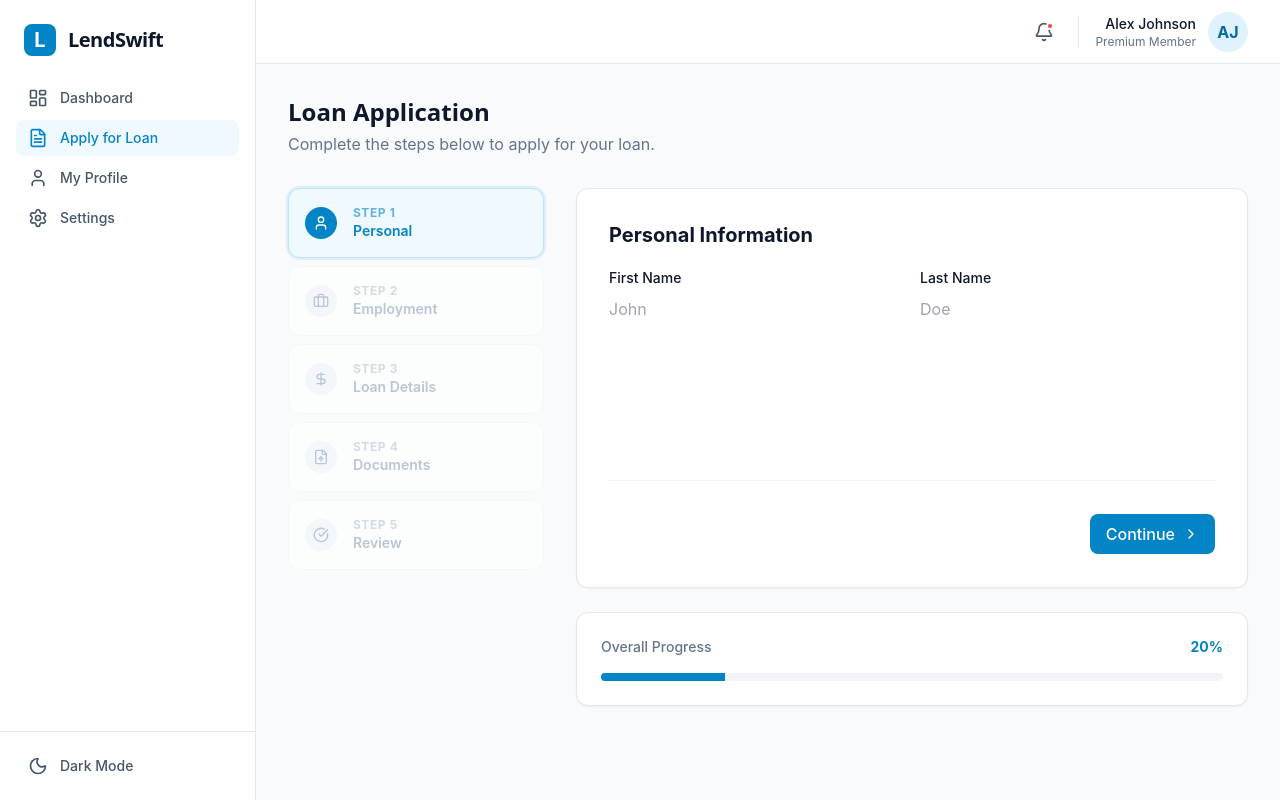
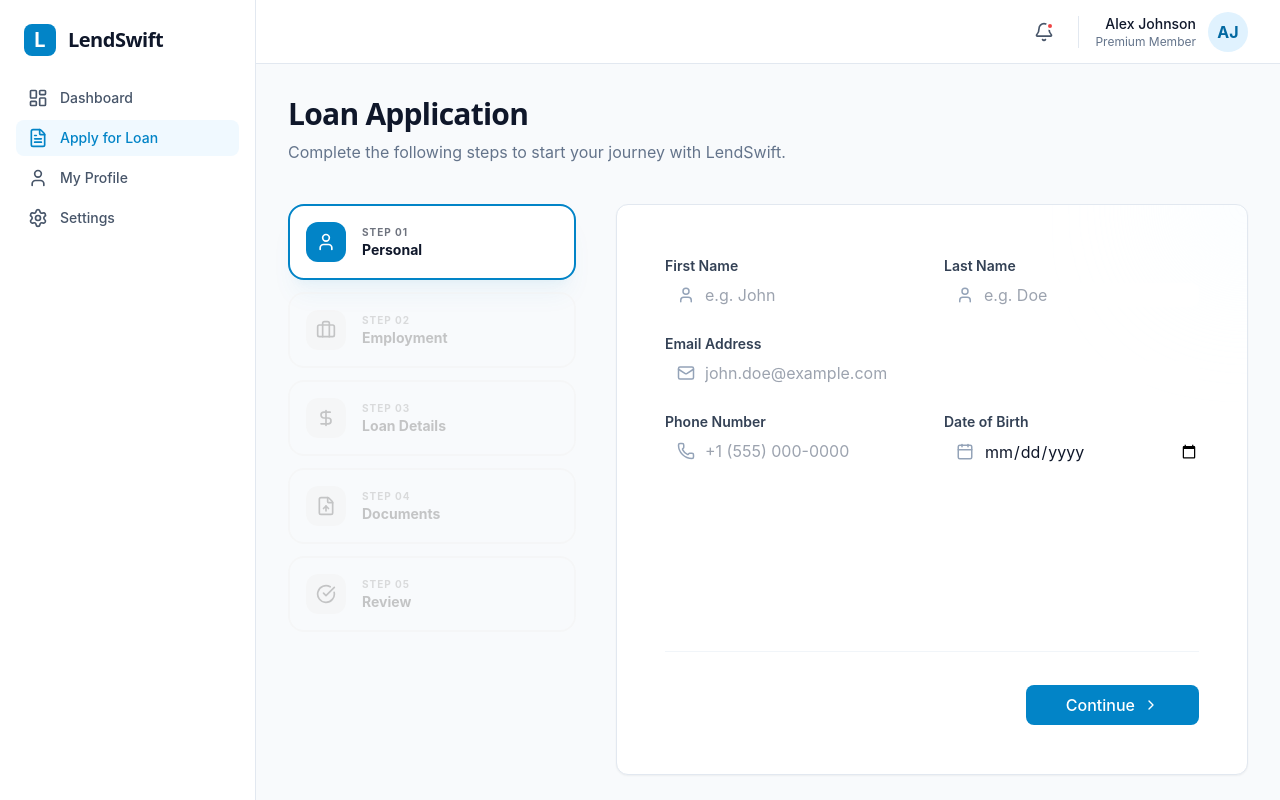
Before and after one commit to shankumar7/Lendshift, a React (Vite) app: page /apply in a window 1280 px wide. Shown: the top 800 px of the page. Built offline with nearby package versions, Linux system fonts and the light colour scheme.

Commit message:
feat: modularize loan application wizard with dedicated step forms and updated navigation flow

```diff
--- /dev/null
+++ b/src/forms/EmploymentInfoForm.jsx
@@ -0,0 +1,62 @@
+import React from 'react';
+import { useForm, FormProvider } from 'react-hook-form';
+import { zodResolver } from '@hookform/resolvers/zod';
+import { employmentInfoSchema } from '@/schemas/loanSchema';
+import FormField from '@/components/FormField';
+import { Briefcase, DollarSign, PieChart } from 'lucide-react';
+
+const EmploymentInfoForm = ({ onSubmit, defaultValues }) => {
+  const methods = useForm({
+    resolver: zodResolver(employmentInfoSchema),
+    defaultValues,
+    mode: 'onChange',
+  });
+
+  const employmentOptions = [
+    { label: 'Full-time', value: 'Full-time' },
+    { label: 'Part-time', value: 'Part-time' },
+    { label: 'Self-employed', value: 'Self-employed' },
+    { label: 'Contract', value: 'Contract' },
+  ];
+
+  return (
+    <FormProvider {...methods}>
+      <form id="step-form" onSubmit={methods.handleSubmit(onSubmit)} className="space-y-6">
+        <div className="grid grid-cols-1 md:grid-cols-2 gap-6">
+          <FormField
+            name="employerName"
+            label="Employer Name"
+            placeholder="e.g. Acme Corp"
+            icon={Briefcase}
+          />
+          <FormField
+            name="jobTitle"
+            label="Job Title"
+            placeholder="e.g. Product Manager"
+            icon={Briefcase}
+          />
+        </div>
+
+        <div className="grid grid-cols-1 md:grid-cols-2 gap-6">
+          <FormField
+            name="monthlyIncome"
+            label="Monthly Income ($)"
+            type="number"
+            placeholder="5000"
+            icon={DollarSign}
+            description="Gross monthly income before tax"
+          />
+          <FormField
+            name="employmentType"
+            label="Employment Type"
+            type="select"
+            options={employmentOptions}
+            icon={PieChart}
+          />
+        </div>
+      </form>
+    </FormProvider>
+  );
+};
+
+export default EmploymentInfoForm;
--- /dev/null
+++ b/src/forms/LoanDetailsForm.jsx
@@ -0,0 +1,58 @@
+import React from 'react';
+import { useForm, FormProvider } from 'react-hook-form';
+import { zodResolver } from '@hookform/resolvers/zod';
+import { loanDetailsSchema } from '@/schemas/loanSchema';
+import FormField from '@/components/FormField';
+import { DollarSign, HelpCircle, Calendar } from 'lucide-react';
+
+const LoanDetailsForm = ({ onSubmit, defaultValues }) => {
+  const methods = useForm({
+    resolver: zodResolver(loanDetailsSchema),
+    defaultValues,
+    mode: 'onChange',
+  });
+
+  const purposeOptions = [
+    { label: 'Debt Consolidation', value: 'debt_consolidation' },
+    { label: 'Home Improvement', value: 'home_improvement' },
+    { label: 'Major Purchase', value: 'major_purchase' },
+    { label: 'Medical Expenses', value: 'medical' },
+    { label: 'Business Venture', value: 'business' },
+    { label: 'Other', value: 'other' },
+  ];
+
+  return (
+    <FormProvider {...methods}>
+      <form id="step-form" onSubmit={methods.handleSubmit(onSubmit)} className="space-y-6">
+        <div className="grid grid-cols-1 md:grid-cols-2 gap-6">
+          <FormField
+            name="loanAmount"
+            label="Loan Amount ($)"
+            type="number"
+            placeholder="10000"
+            icon={DollarSign}
+            description="Between $1,000 and $500,000"
+          />
+          <FormField
+            name="termMonths"
+            label="Loan Term (Months)"
+            type="number"
+            placeholder="36"
+            icon={Calendar}
+            description="Between 6 and 120 months"
+          />
+        </div>
+
+        <FormField
+          name="loanPurpose"
+          label="Loan Purpose"
+          type="select"
+          options={purposeOptions}
+          icon={HelpCircle}
+        />
+      </form>
+    </FormProvider>
+  );
+};
+
+export default LoanDetailsForm;
--- /dev/null
+++ b/src/forms/PersonalInfoForm.jsx
@@ -0,0 +1,60 @@
+import React from 'react';
+import { useForm, FormProvider } from 'react-hook-form';
+import { zodResolver } from '@hookform/resolvers/zod';
+import { personalInfoSchema } from '@/schemas/loanSchema';
+import FormField from '@/components/FormField';
+import { User, Mail, Phone, Calendar } from 'lucide-react';
+
+const PersonalInfoForm = ({ onSubmit, defaultValues }) => {
+  const methods = useForm({
+    resolver: zodResolver(personalInfoSchema),
+    defaultValues,
+    mode: 'onChange',
+  });
+
+  return (
+    <FormProvider {...methods}>
+      <form id="step-form" onSubmit={methods.handleSubmit(onSubmit)} className="space-y-6">
+        <div className="grid grid-cols-1 md:grid-cols-2 gap-6">
+          <FormField
+            name="firstName"
+            label="First Name"
+            placeholder="e.g. John"
+            icon={User}
+          />
+          <FormField
+            name="lastName"
+            label="Last Name"
+            placeholder="e.g. Doe"
+            icon={User}
+          />
+        </div>
+
+        <FormField
+          name="email"
+          label="Email Address"
+          type="email"
+          placeholder="john.doe@example.com"
+          icon={Mail}
+        />
+
+        <div className="grid grid-cols-1 md:grid-cols-2 gap-6">
+          <FormField
+            name="phone"
+            label="Phone Number"
+            placeholder="+1 (555) 000-0000"
+            icon={Phone}
+          />
+          <FormField
+            name="dob"
+            label="Date of Birth"
+            type="date"
+            icon={Calendar}
+          />
+        </div>
+      </form>
+    </FormProvider>
+  );
+};
+
+export default PersonalInfoForm;
--- a/src/pages/LoanWizard.jsx
+++ b/src/pages/LoanWizard.jsx
@@ -1,6 +1,6 @@
-import React, { useEffect } from 'react';
+import React from 'react';
 import { motion, AnimatePresence } from 'framer-motion';
-import { useNavigate, useLocation } from 'react-router-dom';
+import { toast } from 'react-hot-toast';
 import useLoanStore from '@/store/useLoanStore';
 import {
   User,
@@ -10,156 +10,209 @@ import {
   CheckCircle,
   ChevronLeft,
   ChevronRight,
+  ShieldCheck
 } from 'lucide-react';
 import { cn } from '@/utils/cn';
 
-// Step components (Internal or imported)
-const Step1 = () => (
-  <div className="space-y-4">
-    <h2 className="text-xl font-bold">Personal Information</h2>
-    <div className="grid grid-cols-2 gap-4">
+// Import actual step forms
+import PersonalInfoForm from '@/forms/PersonalInfoForm';
+import EmploymentInfoForm from '@/forms/EmploymentInfoForm';
+import LoanDetailsForm from '@/forms/LoanDetailsForm';
+
+const DocumentStep = () => (
+  <div className="space-y-6">
+    <div className="p-8 border-2 border-dashed border-slate-200 dark:border-slate-800 rounded-xl text-center space-y-4 hover:border-primary-500 transition-colors cursor-pointer">
+      <div className="w-16 h-16 bg-primary-50 dark:bg-primary-900/10 text-primary-600 rounded-full flex items-center justify-center mx-auto">
+        <FileUp size={32} />
+      </div>
+      <div>
+        <p className="font-bold">Upload Identity Proof</p>
+        <p className="text-sm text-slate-500">Drag and drop your Passport or Driver's License</p>
+      </div>
+      <button className="btn-secondary text-xs">Browse Files</button>
+    </div>
+  </div>
+);
+
+const ReviewStep = () => {
+  const { formData } = useLoanStore();
+  return (
+    <div className="space-y-6">
+      <div className="bg-emerald-50 dark:bg-emerald-900/10 p-4 rounded-lg flex gap-3 text-emerald-700 dark:text-emerald-400">
+        <ShieldCheck className="shrink-0" />
+        <p className="text-sm">Please review your information carefully before submitting. This will be used for your credit check.</p>
+      </div>
+
+      <div className="grid grid-cols-1 md:grid-cols-2 gap-8">
         <div className="space-y-2">
-        <label className="text-sm font-medium">First Name</label>
-        <input className="input-field" placeholder="John" />
+          <h4 className="text-xs font-bold uppercase text-slate-400">Personal Info</h4>
+          <p className="text-sm font-medium">{formData.personalInfo.firstName} {formData.personalInfo.lastName}</p>
+          <p className="text-sm text-slate-500">{formData.personalInfo.email}</p>
         </div>
         <div className="space-y-2">
-        <label className="text-sm font-medium">Last Name</label>
-        <input className="input-field" placeholder="Doe" />
+          <h4 className="text-xs font-bold uppercase text-slate-400">Loan Details</h4>
+          <p className="text-sm font-medium">${formData.loanDetails.loanAmount}</p>
+          <p className="text-sm text-slate-500">{formData.loanDetails.termMonths} Months</p>
         </div>
       </div>
     </div>
   );
-
-const Step2 = () => (
-  <div className="space-y-4">
-    <h2 className="text-xl font-bold">Employment Details</h2>
-    <div className="space-y-4">
-      <div className="space-y-2">
-        <label className="text-sm font-medium">Employer Name</label>
-        <input className="input-field" placeholder="Acme Corp" />
-      </div>
-      <div className="space-y-2">
-        <label className="text-sm font-medium">Job Title</label>
-        <input className="input-field" placeholder="Software Engineer" />
-      </div>
-    </div>
-  </div>
-);
+};
 
 const steps = [
-  { id: 1, title: 'Personal', icon: User },
-  { id: 2, title: 'Employment', icon: Briefcase },
-  { id: 3, title: 'Loan Details', icon: DollarSign },
-  { id: 4, title: 'Documents', icon: FileUp },
-  { id: 5, title: 'Review', icon: CheckCircle },
+  { id: 1, title: 'Personal', icon: User, section: 'personalInfo' },
+  { id: 2, title: 'Employment', icon: Briefcase, section: 'employmentInfo' },
+  { id: 3, title: 'Loan Details', icon: DollarSign, section: 'loanDetails' },
+  { id: 4, title: 'Documents', icon: FileUp, section: 'documents' },
+  { id: 5, title: 'Review', icon: CheckCircle, section: null },
 ];
 
 const LoanWizard = () => {
-  const { currentStep, nextStep, prevStep, setStep } = useLoanStore();
+  const { currentStep, nextStep, prevStep, setStep, formData, updateFormData } = useLoanStore();
 
-  const handleNext = () => nextStep();
-  const handlePrev = () => prevStep();
+  const handleFormSubmit = (data) => {
+    const currentSection = steps[currentStep - 1].section;
+    if (currentSection) {
+      updateFormData(currentSection, data);
+    }
 
-  const ActiveStepComponent = [Step1, Step2, Step1, Step2, Step1][currentStep - 1];
+    if (currentStep < steps.length) {
+      nextStep();
+      toast.success('Progress saved!');
+    } else {
+      toast.success('Application submitted successfully!');
+    }
+  };
+
+  const renderStep = () => {
+    switch (currentStep) {
+      case 1: return <PersonalInfoForm onSubmit={handleFormSubmit} defaultValues={formData.personalInfo} />;
+      case 2: return <EmploymentInfoForm onSubmit={handleFormSubmit} defaultValues={formData.employmentInfo} />;
+      case 3: return <LoanDetailsForm onSubmit={handleFormSubmit} defaultValues={formData.loanDetails} />;
+      case 4: return <DocumentStep />;
+      case 5: return <ReviewStep />;
+      default: return null;
+    }
+  };
 
   return (
-    <div className="max-w-5xl mx-auto">
-      <div className="mb-8">
-        <h1 className="text-2xl font-bold font-display">Loan Application</h1>
-        <p className="text-slate-500 mt-1">Complete the steps below to apply for your loan.</p>
+    <div className="max-w-6xl mx-auto">
+      <div className="mb-10">
+        <h1 className="text-3xl font-bold font-display tracking-tight dark:text-white">Loan Application</h1>
+        <p className="text-slate-500 dark:text-slate-400 mt-2">Complete the following steps to start your journey with LendSwift.</p>
       </div>
 
-      <div className="flex flex-col lg:flex-row gap-8">
+      <div className="flex flex-col lg:flex-row gap-10">
         {/* Sidebar Navigation */}
-        <div className="lg:w-64 shrink-0">
-          <nav className="space-y-2">
+        <aside className="lg:w-72 shrink-0">
+          <nav className="space-y-3 sticky top-8">
             {steps.map((step) => (
               <button
                 key={step.id}
                 onClick={() => step.id < currentStep && setStep(step.id)}
+                disabled={step.id > currentStep}
                 className={cn(
-                  'w-full flex items-center gap-4 p-4 rounded-xl border transition-all duration-200 text-left',
+                  "w-full flex items-center gap-4 p-4 rounded-2xl border-2 transition-all duration-300 text-left group",
                   currentStep === step.id
-                    ? 'bg-primary-50 border-primary-200 text-primary-600 dark:bg-primary-900/10 dark:border-primary-900/50 dark:text-primary-400 ring-2 ring-primary-600/10'
+                    ? "bg-white border-primary-600 shadow-xl shadow-primary-600/5 dark:bg-slate-900 dark:border-primary-500"
                     : currentStep > step.id
-                      ? 'bg-white border-slate-200 text-emerald-600 dark:bg-slate-900 dark:border-slate-800'
-                      : 'bg-white border-slate-100 text-slate-400 dark:bg-slate-900 dark:border-slate-800 opacity-60'
+                    ? "bg-emerald-50/50 border-emerald-100 text-emerald-700 dark:bg-emerald-900/5 dark:border-emerald-900/20 dark:text-emerald-400"
+                    : "bg-transparent border-slate-100 text-slate-400 dark:border-slate-800 opacity-60 grayscale"
                 )}
               >
-                <div
-                  className={cn(
-                    'w-8 h-8 rounded-full flex items-center justify-center shrink-0',
-                    currentStep === step.id
-                      ? 'bg-primary-600 text-white'
-                      : currentStep > step.id
-                        ? 'bg-emerald-500 text-white'
-                        : 'bg-slate-100 dark:bg-slate-800'
-                  )}
-                >
-                  {currentStep > step.id ? (
-                    <CheckCircle className="w-5 h-5" />
-                  ) : (
-                    <step.icon className="w-4 h-4" />
-                  )}
+                <div className={cn(
+                  "w-10 h-10 rounded-xl flex items-center justify-center shrink-0 transition-transform duration-300 group-hover:scale-110",
+                  currentStep === step.id ? "bg-primary-600 text-white" :
+                  currentStep > step.id ? "bg-emerald-500 text-white" : "bg-slate-100 dark:bg-slate-800"
+                )}>
+                  {currentStep > step.id ? <CheckCircle size={22} /> : <step.icon size={20} />}
                 </div>
                 <div className="min-w-0">
-                  <p className="text-xs font-bold uppercase tracking-wider opacity-60">
-                    Step {step.id}
-                  </p>
-                  <p className="text-sm font-semibold truncate">{step.title}</p>
+                  <p className="text-[10px] font-bold uppercase tracking-[0.1em] opacity-60">Step 0{step.id}</p>
+                  <p className="text-sm font-bold truncate">{step.title}</p>
                 </div>
               </button>
             ))}
           </nav>
-        </div>
+        </aside>
 
-        {/* Form Content */}
-        <div className="flex-1 space-y-6">
-          <div className="card p-8 min-h-[400px] flex flex-col">
-            <div className="flex-1">
+        {/* Form Content Area */}
+        <div className="flex-1 space-y-8">
+          <motion.div
+            className="card p-8 lg:p-12 relative overflow-hidden"
+            initial={{ opacity: 0, y: 20 }}
+            animate={{ opacity: 1, y: 0 }}
+            transition={{ duration: 0.4 }}
+          >
+            {/* Subtle background decoration */}
+            <div className="absolute top-0 right-0 w-32 h-32 bg-primary-50/50 dark:bg-primary-900/5 rounded-full -mr-16 -mt-16 blur-3xl"></div>
+
+            <div className="relative z-10">
               <AnimatePresence mode="wait">
                 <motion.div
                   key={currentStep}
-                  initial={{ opacity: 0, x: 20 }}
+                  initial={{ opacity: 0, x: 10 }}
                   animate={{ opacity: 1, x: 0 }}
-                  exit={{ opacity: 0, x: -20 }}
-                  transition={{ duration: 0.3 }}
+                  exit={{ opacity: 0, x: -10 }}
+                  transition={{ duration: 0.2 }}
+                  className="min-h-[350px]"
                 >
-                  <ActiveStepComponent />
+                  {renderStep()}
                 </motion.div>
               </AnimatePresence>
-            </div>
 
               <div className="mt-12 flex items-center justify-between pt-8 border-t border-slate-100 dark:border-slate-800">
                 <button
-                onClick={handlePrev}
+                  type="button"
+                  onClick={prevStep}
                   disabled={currentStep === 1}
-                className="btn-secondary flex items-center gap-2 disabled:opacity-0"
+                  className="btn-secondary px-8 flex items-center gap-2 disabled:opacity-0 disabled:pointer-events-none"
                 >
                   <ChevronLeft className="w-4 h-4" />
-                Previous
+                  Back
                 </button>
-              <button onClick={handleNext} className="btn-primary flex items-center gap-2">
+
+                {/* Submit button is external to the forms, so we use the form ID to trigger submit */}
+                {currentStep <= 3 ? (
+                  <button
+                    type="submit"
+                    form="step-form"
+                    className="btn-primary px-10 flex items-center gap-2 group"
+                  >
+                    Continue
+                    <ChevronRight className="w-4 h-4 group-hover:translate-x-1 transition-transform" />
+                  </button>
+                ) : (
+                  <button
+                    type="button"
+                    onClick={() => handleFormSubmit({})}
+                    className="btn-primary px-10 flex items-center gap-2 group"
+                  >
                     {currentStep === steps.length ? 'Submit Application' : 'Continue'}
-                {currentStep < steps.length && <ChevronRight className="w-4 h-4" />}
+                    <ChevronRight className="w-4 h-4 group-hover:translate-x-1 transition-transform" />
                   </button>
+                )}
               </div>
             </div>
+          </motion.div>
 
-          {/* Progress Indicator */}
-          <div className="card p-6">
+          {/* Detailed Progress Indicator */}
+          <div className="card p-6 border-l-4 border-l-primary-600">
             <div className="flex items-center justify-between mb-4">
-              <span className="text-sm font-medium text-slate-500">Overall Progress</span>
-              <span className="text-sm font-bold text-primary-600">
-                {Math.round((currentStep / steps.length) * 100)}%
-              </span>
+              <div>
+                <p className="text-sm font-bold dark:text-white">Application Progress</p>
+                <p className="text-xs text-slate-500">You're almost there! Just a few more details.</p>
               </div>
-            <div className="h-2 w-full bg-slate-100 dark:bg-slate-800 rounded-full overflow-hidden">
+              <div className="text-right">
+                <span className="text-2xl font-black text-primary-600">{Math.round(((currentStep - 1) / steps.length) * 100)}%</span>
+              </div>
+            </div>
+            <div className="h-3 w-full bg-slate-100 dark:bg-slate-800 rounded-full overflow-hidden p-0.5">
               <motion.div
-                className="h-full bg-primary-600"
+                className="h-full bg-primary-600 rounded-full shadow-[0_0_10px_rgba(14,165,233,0.5)]"
                 initial={{ width: 0 }}
-                animate={{ width: `${(currentStep / steps.length) * 100}%` }}
-                transition={{ duration: 0.5 }}
+                animate={{ width: `${((currentStep - 1) / steps.length) * 100}%` }}
+                transition={{ duration: 0.8, ease: "easeOut" }}
               />
             </div>
           </div>
```
Lines whose indentation alone changed are shown as unchanged.
